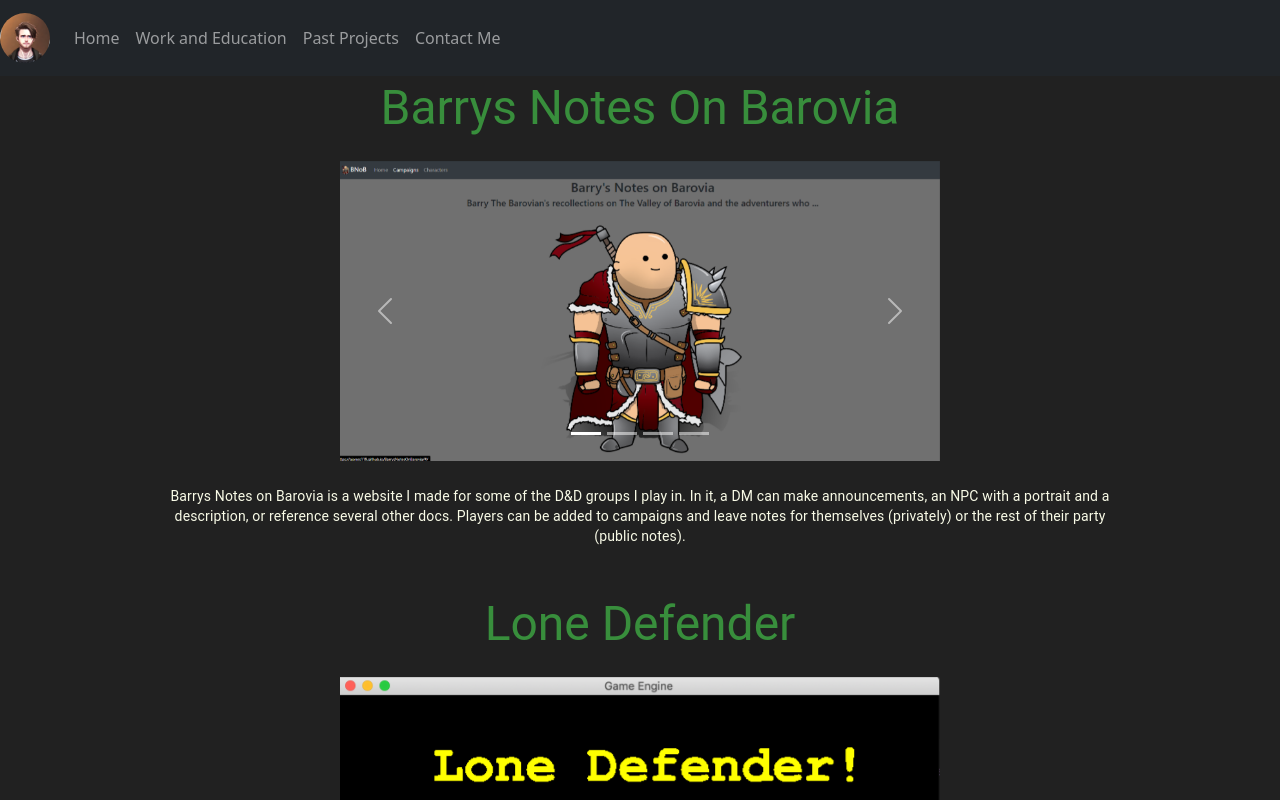
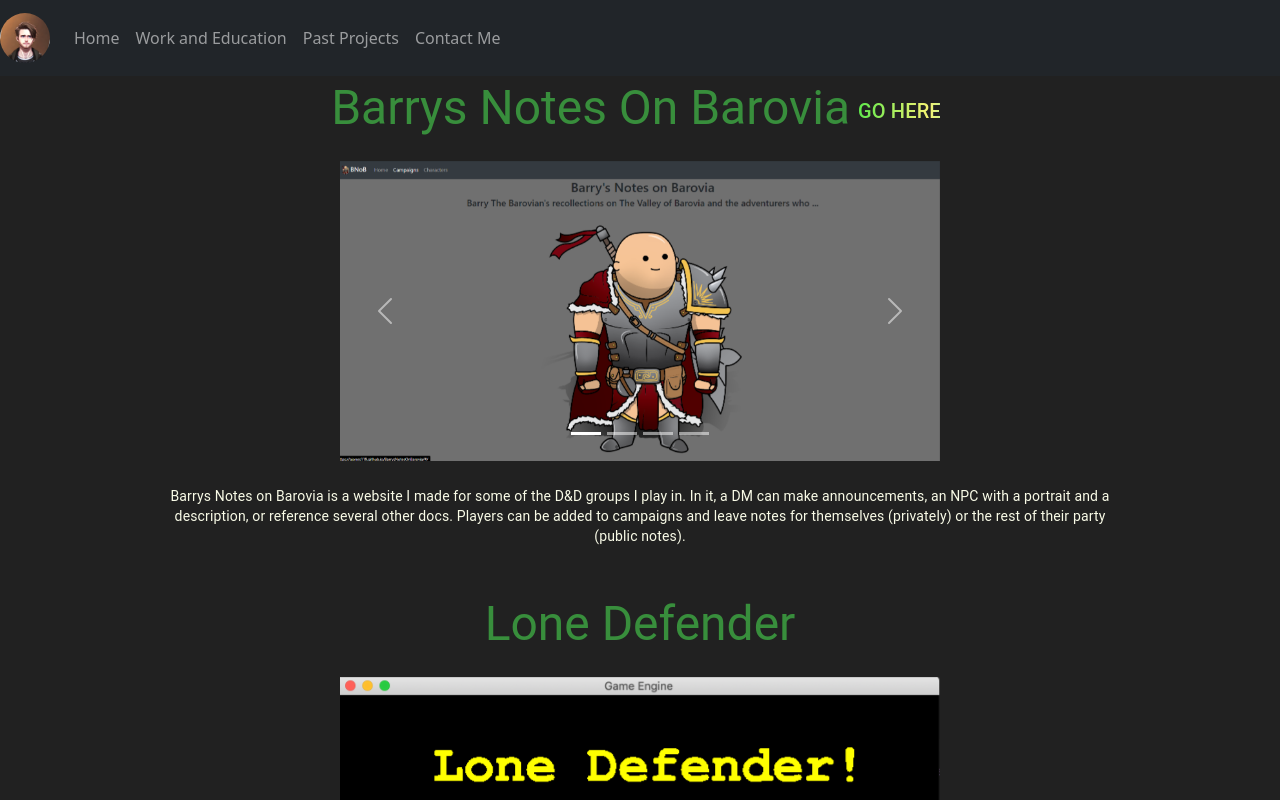
Before and after one commit to ajones119/AramisJones, a React (Create React App) app: page /#/Aramisjones/PastProjects in a window 1280 px wide. Shown: the top 800 px of the page. Built offline with nearby package versions, Linux system fonts and the light colour scheme.

Commit message:
reformatting home page to components and adding some icons

```diff
--- a/src/components/HomeFooter/HomeFooter.js
+++ b/src/components/HomeFooter/HomeFooter.js
@@ -21,13 +21,7 @@ export const HomeFooter = () => {
             toExternal
           />
         </Grid>
-        <Grid item>
-          <NavigationButton
-            content={<GitHubIcon color="tertiary" fontSize="large" />}
-            to="https://github.com/ajones119?tab=repositories"
-            toExternal
-          />
-        </Grid>
+
         <Grid item></Grid>
       </Grid>
     );
--- a/src/components/NavigationButton/NavigationButton.js
+++ b/src/components/NavigationButton/NavigationButton.js
@@ -1,7 +1,7 @@
 import { Button } from '@mui/material';
 import React from 'react';
 import { useNavigate } from 'react-router-dom';
-import { openNewTab } from './helpers';
+import { openNewTab } from '../../shared/utilities';
 import "./NavigationButton.css"
 
 export const NavigationButton = ({
--- a/src/components/PastProjectList/PastProjectListEntry.js
+++ b/src/components/PastProjectList/PastProjectListEntry.js
@@ -1,6 +1,7 @@
 import { Grid, Typography } from '@mui/material';
 import React from 'react';
 import { Carousel } from 'react-bootstrap';
+import { NavigationButton } from '../NavigationButton/NavigationButton';
 import "./PastProjectList.css"
 
 export const PastProjectListEntry = ({ pastProject }) => {
@@ -21,6 +22,17 @@ export const PastProjectListEntry = ({ pastProject }) => {
         <Grid item>
           <Typography variant="h3" color="secondary">
             {pastProject.title}
+            {pastProject.url ? (
+              <NavigationButton
+                to="https://ajones119.github.io/BarrysNotesOnBarovia/#/"
+                toExternal
+                content={
+                  <Typography variant="h6" color="secondary">
+                    Go Here
+                  </Typography>
+                }
+              />
+            ) : null}
           </Typography>
         </Grid>
         <Grid item style={{ paddingTop: "25px" }}>
--- a/src/components/PastProjectList/PastProjectsConst.js
+++ b/src/components/PastProjectList/PastProjectsConst.js
@@ -24,15 +24,11 @@ const LoneDefender = {
 };
 
 const BarrysNotesOnBarovia = {
-  pictures: [
-    Barry1,
-    Barry2,
-    Barry3,
-    Barry4
-],
+  pictures: [Barry1, Barry2, Barry3, Barry4],
   title: "Barrys Notes On Barovia",
   description:
     "Barrys Notes on Barovia is a website I made for some of the D&D groups I play in. In it, a DM can make announcements, an NPC with a portrait and a description, or reference several other docs. Players can be added to campaigns and leave notes for themselves (privately) or the rest of their party (public notes).",
+  url: "https://ajones119.github.io/BarrysNotesOnBarovia/#/Campaigns/",
 };
 
 const VoterTool = {
--- a/src/components/WorkAndExperienceList/WorkAndExperienceList.js
+++ b/src/components/WorkAndExperienceList/WorkAndExperienceList.js
@@ -6,7 +6,7 @@ export const WorkAndExperienceList = ({ title, listEntries, icon }) => {
     return (
       <div style={{ marginLeft: "50px" }}>
         <Typography variant="h2" color="secondary">
-          {title}
+          {icon} {title}
         </Typography>
           {
             listEntries.map(entry =>
--- a/src/views/WorkAndEducation/WorkAndEducation.js
+++ b/src/views/WorkAndEducation/WorkAndEducation.js
@@ -1,6 +1,11 @@
 import React from 'react';
 import { WorkAndExperienceList } from '../../components/WorkAndExperienceList/WorkAndExperienceList';
 import { EDUCATION_HISTORY, PAYCOM_WORK_HISTORY, SKILLS, WORK_HISTORY } from '../../components/WorkAndExperienceList/WorkAndExperienceConsts';
+import SchoolIcon from '@mui/icons-material/School';
+import DvrIcon from "@mui/icons-material/Dvr";
+import CoffeeIcon from "@mui/icons-material/Coffee";
+import EngineeringIcon from "@mui/icons-material/Engineering";
+
 
 export const WorkAndEducation = () => {
     return (
@@ -8,15 +13,22 @@ export const WorkAndEducation = () => {
         <WorkAndExperienceList
           title="Paycom - May 2021 - Today as a Software Engineer"
           listEntries={PAYCOM_WORK_HISTORY}
+          icon={<EngineeringIcon color="secondary" fontSize="large" />}
         />
         <WorkAndExperienceList
           title="Other Professional Experience"
           listEntries={WORK_HISTORY}
+          icon={<CoffeeIcon color="secondary" fontSize="large" />}
         />
-        <WorkAndExperienceList title="Skills" listEntries={SKILLS} />
+        <WorkAndExperienceList
+          title="Skills"
+          listEntries={SKILLS}
+          icon={<DvrIcon color="secondary" fontSize="large" />}
+        />
         <WorkAndExperienceList
           title="Education"
           listEntries={EDUCATION_HISTORY}
+          icon={<SchoolIcon color="secondary" fontSize="large" />}
         />
       </>
     );
```
Also changed, not shown: src/shared/utilities.js (line endings or trailing spaces).
